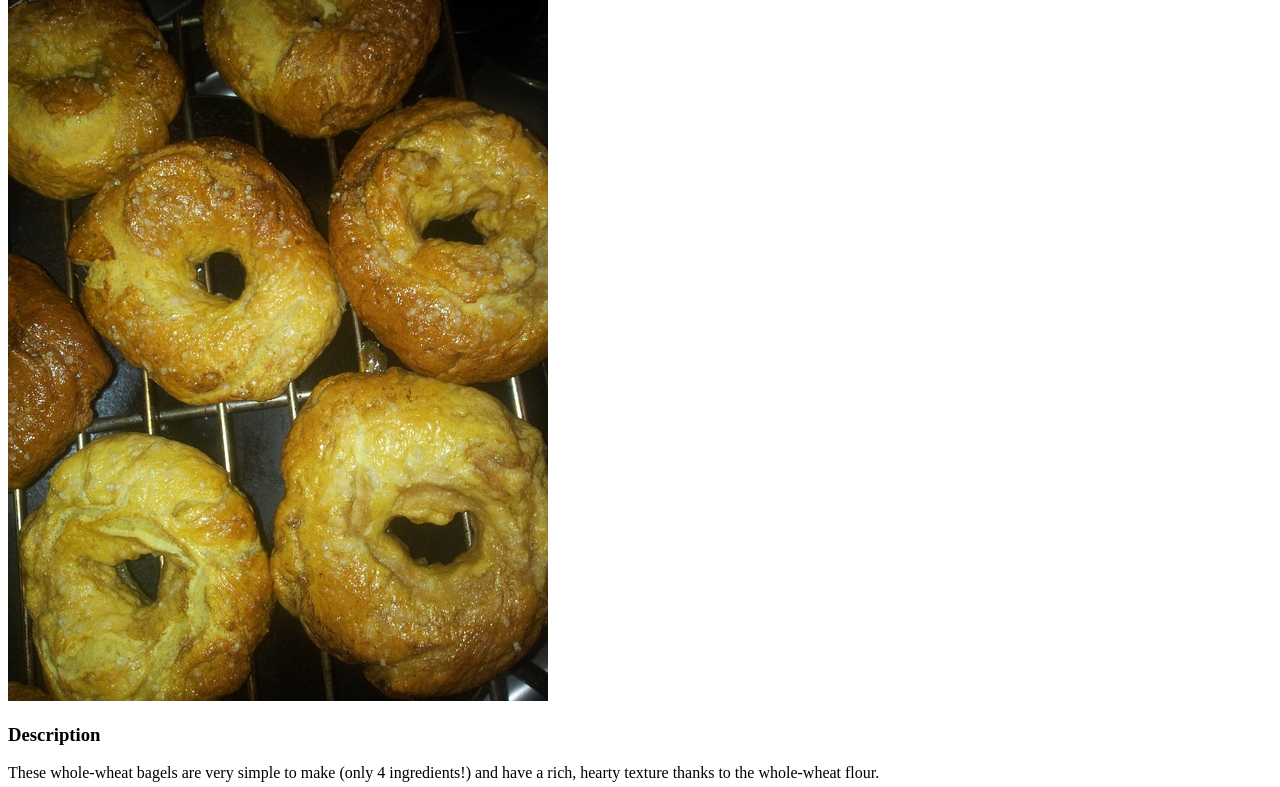
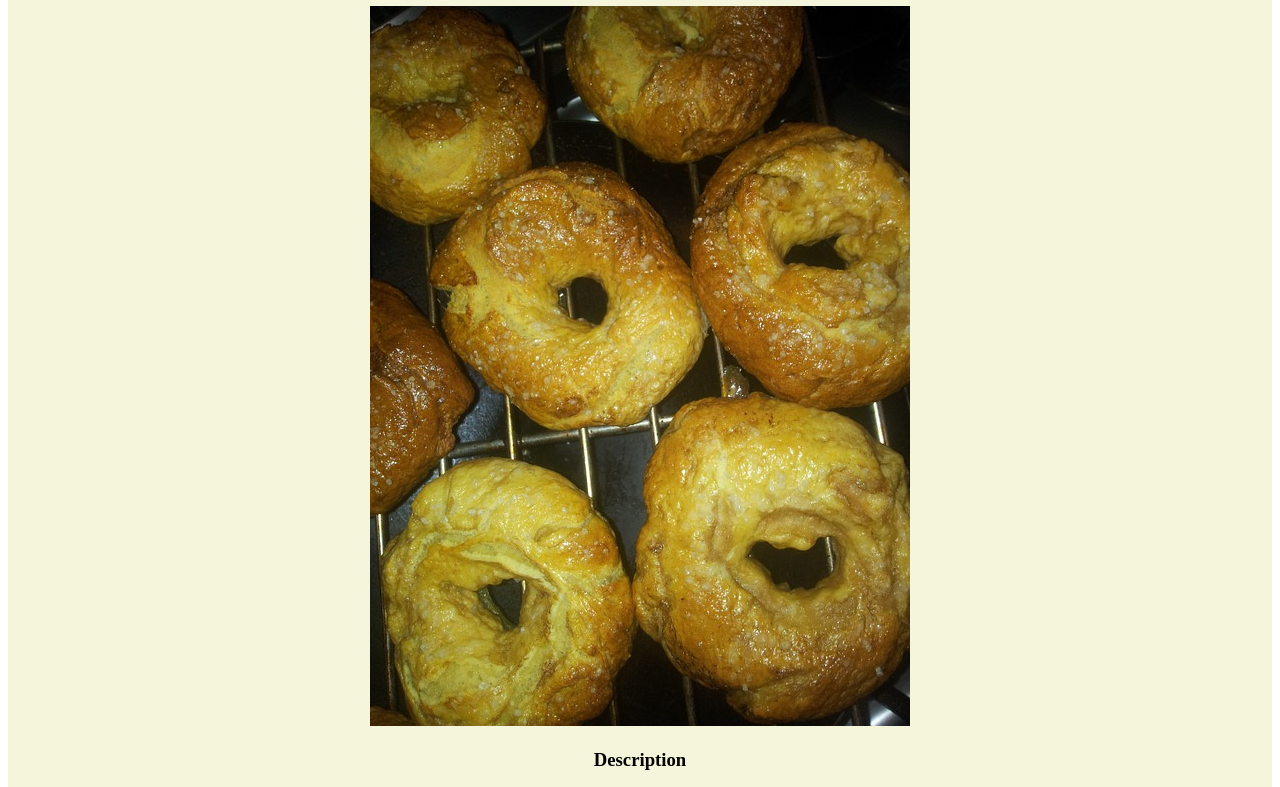
Before and after one commit to toomeyDev/bread-bake, a plain HTML site: page recipes/easy-wheat-bagels.html in a window 1280 px wide. Shown: the part 125-912 px from the top of the page. Drawn offline with Linux system fonts and the light colour scheme.

Commit message:
add basic css styling

```diff
--- /dev/null
+++ b/css/styles.css
@@ -0,0 +1,7 @@
+.main-content {
+	text-align: center;
+	background-color: beige;
+	padding-bottom: 10%;
+	border-radius: 20px;
+	padding-top: 2%;
+}
--- a/recipes/easy-wheat-bagels.html
+++ b/recipes/easy-wheat-bagels.html
@@ -3,9 +3,11 @@
 	<head>
 		<title>Easy Whole-Wheat Bagels</title>
 		<meta charset="UTF-8"/>
+		<link rel="stylesheet" href="../css/styles.css"/>
 	</head>
 
 	<body>
+		<div class="main-content">
 			<a href="../index.html">Home</a>
 			<h1>Easy Whole-Wheat Bagels</h1>
 			<img src="../images/bagels.jpg" alt="Whole wheat bagels on an oven rack"/>
@@ -46,5 +48,6 @@
 				<li>Place finished bagels on a rack or plate for cooling.</li>
 			</ol>
 			<p>Bagels will keep for around two days in the fridge, or a 1-2 months if frozen immediately.</p>
+		</div>
 	</body>
 </html>
```
Also changed, not shown: index.html (+3 -0 lines), recipes/simple-banana-bread.html (+3 -0 lines), recipes/whole-wheat-bread.html (+3 -0 lines). Lines whose indentation alone changed are shown as unchanged.
